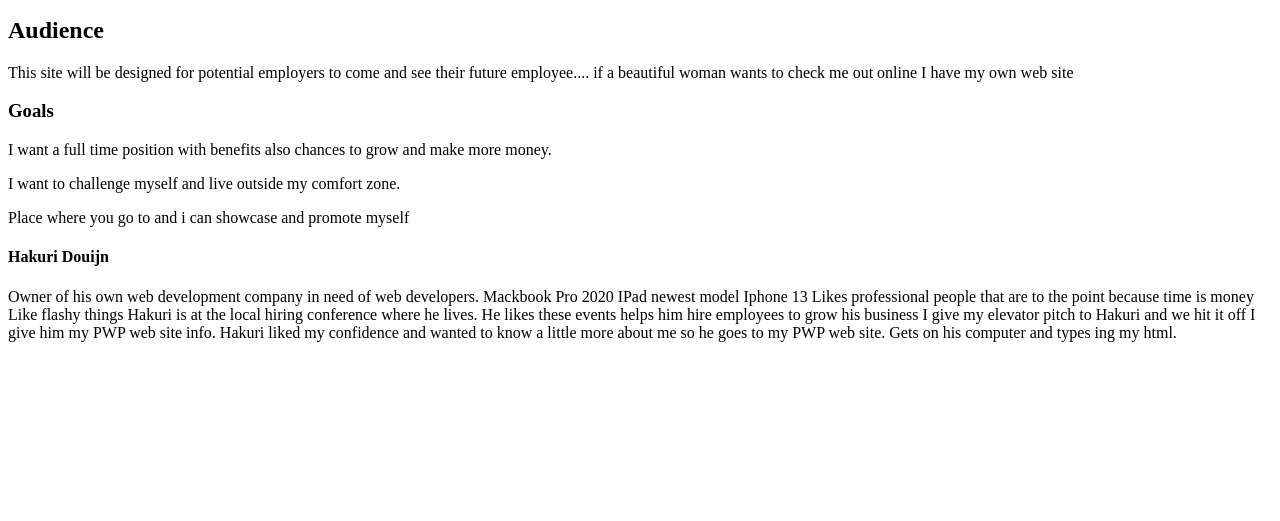
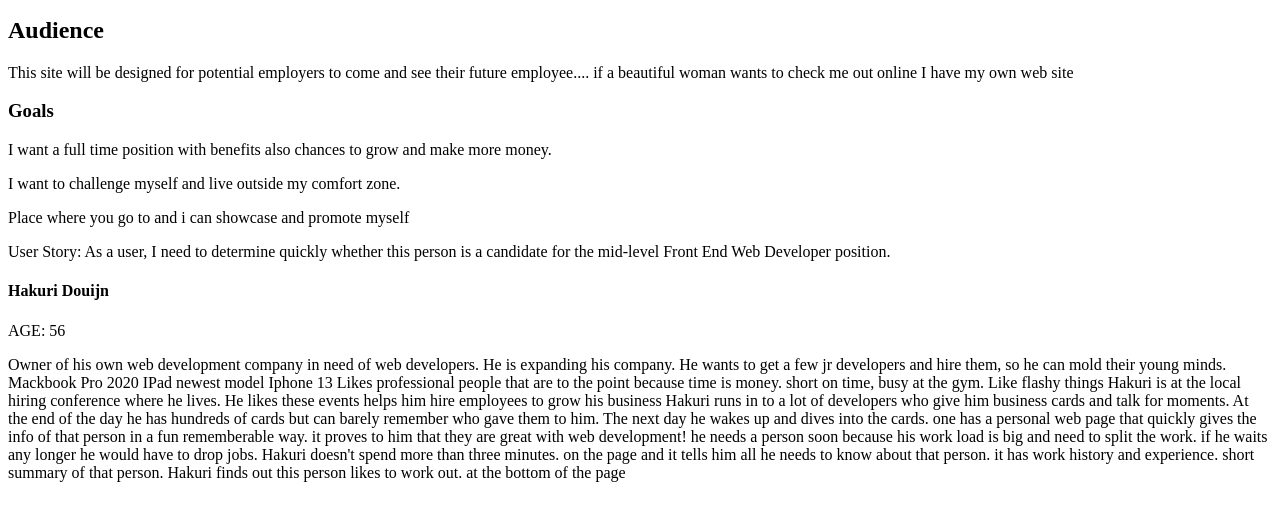
Before and after one commit to Clavos06/PWP, a plain HTML site: page public_html/documentation/milestone-1.html in a window 1280 px wide. Shown: the part 101-622 px from the top of the page. Drawn offline with Linux system fonts and the light colour scheme.

Commit message:
finish PWP

```diff
--- a/public_html/documentation/milestone-1.html
+++ b/public_html/documentation/milestone-1.html
@@ -21,21 +21,30 @@
     <p>I want to challenge myself and live outside my comfort zone.</p>
     <p>Place where you go to and i can showcase and promote myself</p>
 </div>
+<p>User Story: As a user, I need to determine quickly whether this person
+    is a candidate for the mid-level Front End Web Developer position.</p>
 
     <h4>Hakuri Douijn</h4>
-   <div> Owner of his own web development company in need of web developers.
+      <p>AGE: 56</p>
+   <div> Owner of his own web development company in need of web developers. He is expanding his company. He wants to get a few
+       jr developers and hire them, so he can mold their young minds.
     Mackbook Pro 2020
     IPad newest model
     Iphone 13
 
-    Likes professional people that are to the point because time is money
+    Likes professional people that are to the point because time is money. short on time, busy at the gym.
     Like flashy things
 
     Hakuri is at the local hiring conference where he lives.
     He likes these events helps him hire employees to grow his business
-    I give my elevator pitch to Hakuri and we hit it off I give him my PWP web site info.
-    Hakuri liked my confidence and wanted to know a little more about me so he goes to my PWP web site.
-    Gets on his computer and types ing my html.
+    Hakuri runs in to a lot of developers who give him business cards and talk for moments. At the end of the day he has
+       hundreds of cards but can barely remember who gave them to him. The next day he wakes up and dives into the cards.
+       one has a personal web page that quickly gives the info of that person in a fun rememberable way. it proves to him that
+       they are great with web development!
+       he needs a person soon because his work load is big and need to split the work. if he waits any longer he would have to drop jobs.
+       Hakuri doesn't spend more than three minutes. on the page and it tells him all he needs to know about that person.
+       it has work history and experience. short summary of that person. Hakuri finds out this person likes to work out.
+       at the bottom of the page
    </div>
 
 </body>
```
Also changed, not shown: 1 other file.
